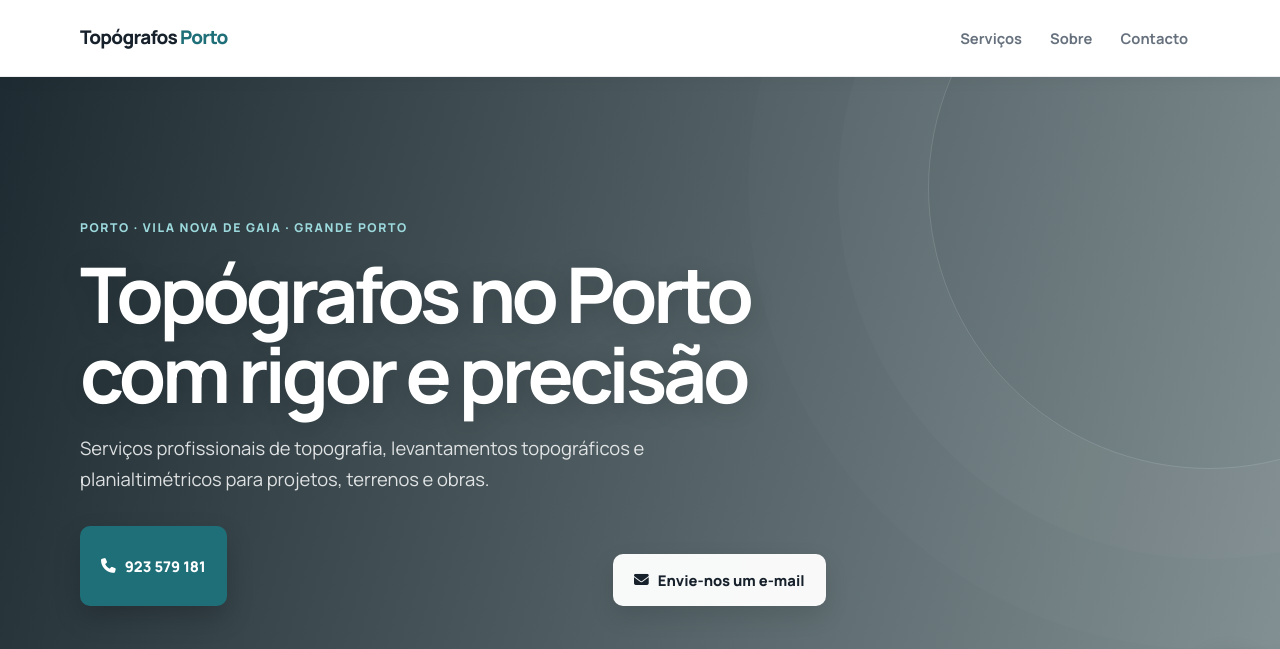
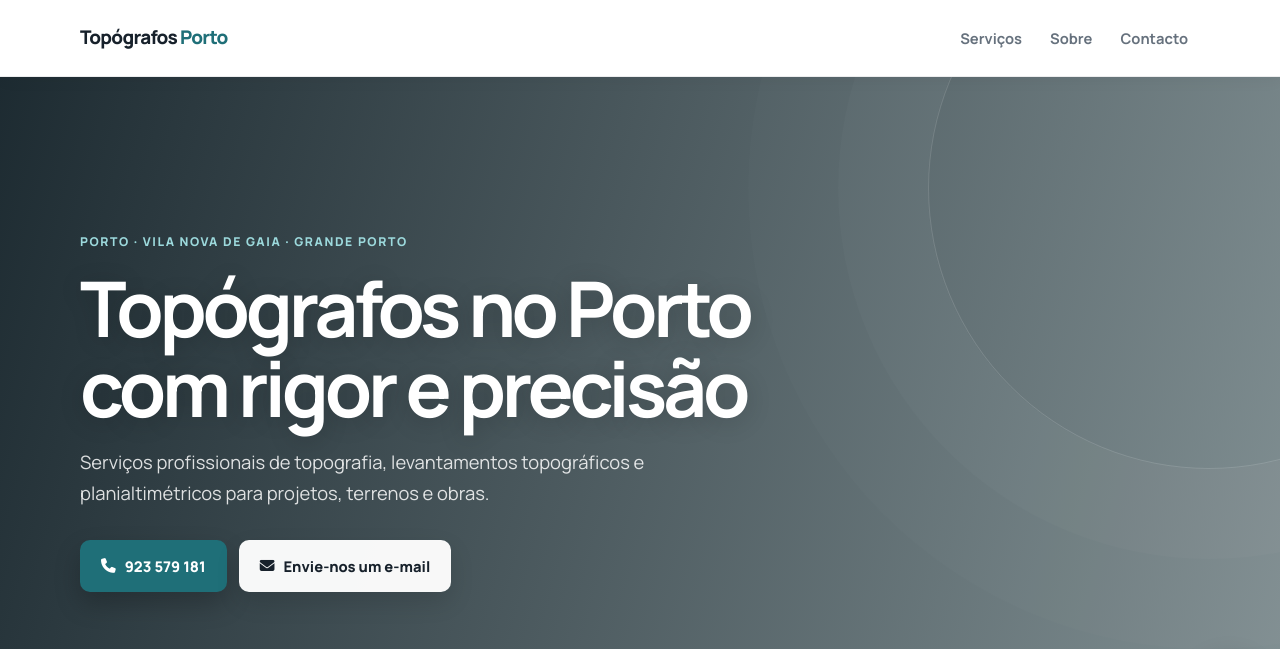
Before and after one commit to gramaxo23/porto, a plain HTML site: page index.html in a window 1280 px wide. Shown: the top 649 px of the page. Drawn offline with Linux system fonts and the light colour scheme.

Commit message:
Corrigir alinhamento do botão de email no hero

```diff
--- a/styles.css
+++ b/styles.css
@@ -23,7 +23,7 @@ footer{padding:28px 0;background:var(--ink);color:rgba(255,255,255,.62);font-siz
 /* Contact form modal */
 
 body.modal-open{overflow:hidden}
-.open-contact-form{border:0;cursor:pointer;margin:28px auto 0}
+.open-contact-form{border:0;cursor:pointer}
 .modal{display:none;position:fixed;inset:0;z-index:2000;padding:24px;background:rgba(10,25,32,.68);backdrop-filter:blur(6px);overflow:auto}
 .modal-content{position:relative;width:min(100%,560px);margin:6vh auto;background:#fff;border-radius:18px;padding:34px;box-shadow:0 24px 70px rgba(0,0,0,.28)}
 .modal-content h2{font-size:clamp(1.7rem,4vw,2.3rem);line-height:1.15;letter-spacing:-.04em;margin-top:8px}
```
